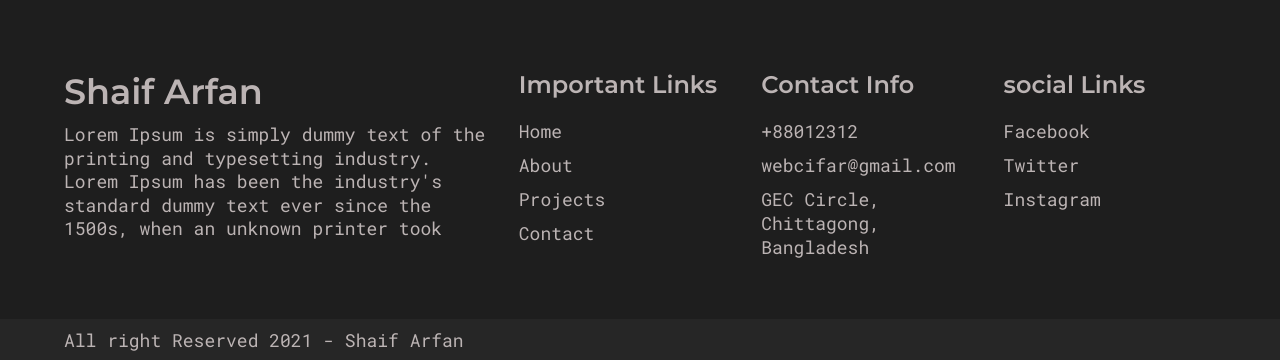
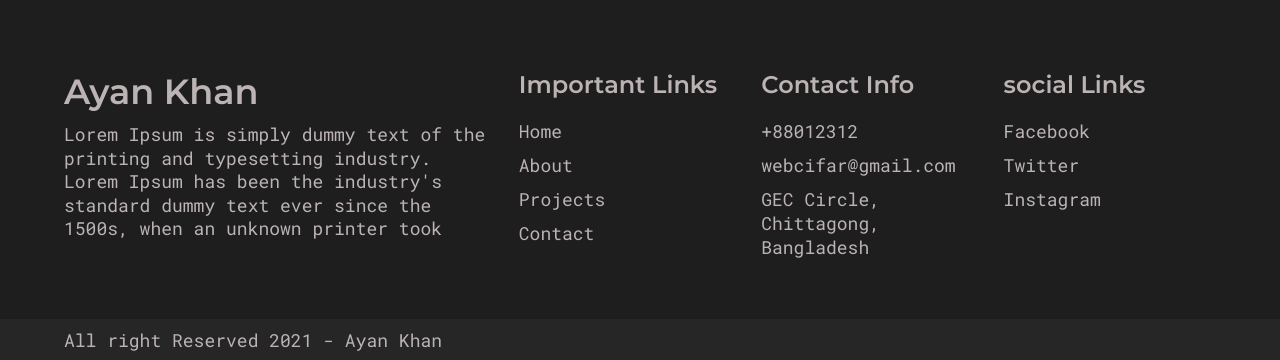
Before and after one commit to ShaifArfan/AYANs-portfolio, a React (Create React App) app: page /projects in a window 1280 px wide. Shown: the part 1504-1864 px from the top of the page. Built offline with nearby package versions, Linux system fonts and the light colour scheme; a web font is replaced by a local one.

Commit message:
update img

```diff
--- a/src/components/Footer.js
+++ b/src/components/Footer.js
@@ -47,7 +47,7 @@ export default function Footer() {
     <FooterStyle>
       <div className="container">
         <div className="footer__col1">
-          <h1 className="footer__col1__title">Shaif Arfan</h1>
+          <h1 className="footer__col1__title">Ayan Khan</h1>
           <PText>
             Lorem Ipsum is simply dummy text of the printing and typesetting
             industry. Lorem Ipsum has been the industry's standard dummy text
@@ -122,7 +122,7 @@ export default function Footer() {
       </div>
       <div className="copyright">
         <div className="container">
-          <PText>All right Reserved 2021 - Shaif Arfan</PText>
+          <PText>All right Reserved 2021 - Ayan Khan</PText>
         </div>
       </div>
     </FooterStyle>
--- a/src/components/Hero.js
+++ b/src/components/Hero.js
@@ -150,7 +150,7 @@ export default function Hero() {
         <div className="container">
           <h1 className="hero__heading">
             <span>Hello, This is</span>
-            <span className="hero__name">Mukhtar</span>
+            <span className="hero__name">Ayan Khan</span>
           </h1>
           <div className="hero__img">
             <img src={HeroImg} alt="" />
--- a/src/components/ServicesSectionItem.js
+++ b/src/components/ServicesSectionItem.js
@@ -12,7 +12,7 @@ const ItemStyles = styled.div`
   }
   .servicesItem__title {
     font-size: 2.5rem;
-    font-family: 'RobotoMono SemiBold';
+    font-family: 'Montserrat SemiBold';
   }
   .para {
     margin-top: 2rem;
--- a/src/pages/About.js
+++ b/src/pages/About.js
@@ -7,7 +7,7 @@ import AboutInfoItems from '../components/AboutInfoItem';
 import ContactBanner from '../components/ContactBanner';
 
 const AboutPageStyles = styled.div`
-  padding: 10rem 0;
+  padding: 20rem 0 10rem 0;
 
   .top-section {
     display: flex;
@@ -56,6 +56,7 @@ const AboutPageStyles = styled.div`
     text-transform: uppercase;
   }
   @media only screen and (max-width: 768px) {
+    padding: 10rem 0;
     .top-section {
       flex-direction: column;
       gap: 5rem;
@@ -80,7 +81,7 @@ export default function About() {
           <div className="top-section">
             <div className="left">
               <p className="about__subheading">
-                Hi, I am <span>Shaif Arfan</span>
+                Hi, I am <span>Ayan Khan</span>
               </p>
               <h2 className="about__heading">a freelance Web developer</h2>
               <div className="about__info">
```
Also changed, not shown: ReadMeImages/ReadMeBanner.png, 1 other file (tests, documents, lock files or other folders).
